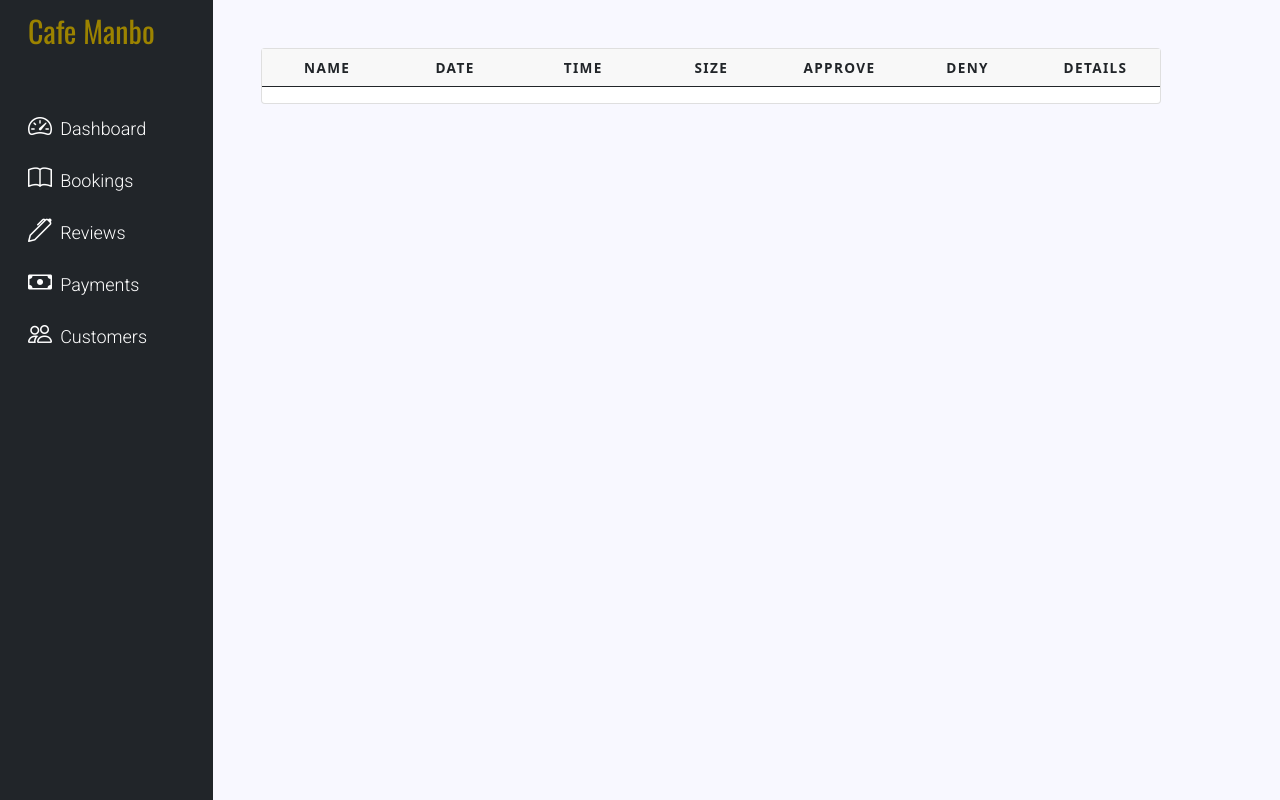
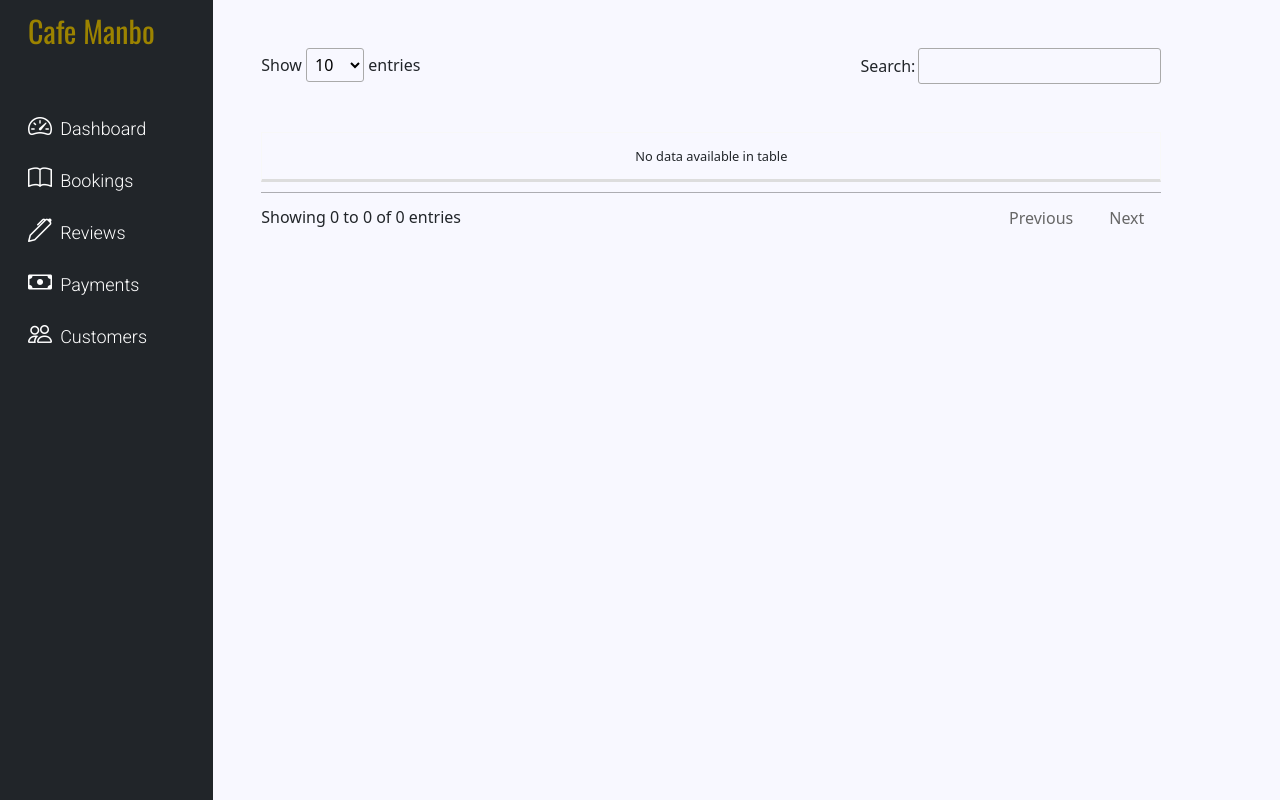
Before and after one commit to MikeR94/CI-Project-Portfolio-4, a Django app: page /staff/pending-bookings in a window 1280 px wide. Run offline with Django 3.2, Linux system fonts and the light colour scheme; the visitor is signed in with stand-in values (Sample User, id 1); data that the repository does not hold is empty; some libraries are stand-ins or nearby versions.

Commit message:
Enable data tables on staff_pending_bookings.html

```diff
--- a/Staff/templates/staff_pending_bookings.html
+++ b/Staff/templates/staff_pending_bookings.html
@@ -1,8 +1,9 @@
 {% extends "base.html" %} {% block content %} {% include "staff_navbar.html" %}
 
+<link rel="stylesheet" type="text/css" href="https://cdn.datatables.net/1.10.25/css/jquery.dataTables.css">
+<script type="text/javascript" charset="utf8" src="https://cdn.datatables.net/1.10.25/js/jquery.dataTables.js"></script>
 
 <div class="col-9 ps-5 mt-5">
-  <div class="card">
   <table class="table table_id pt-5 text-center">
     <thead>
       <tr>
@@ -42,7 +43,13 @@
     </tbody>
   </table>
 </div>
-</div>
 
+<script>
+  $(document).ready(function () {
+    $(".table_id").DataTable( {
+      responsive: true
+    });
+  });
+</script>
 
 {% endblock %}
--- a/static/css/style.css
+++ b/static/css/style.css
@@ -263,7 +263,7 @@
   text-transform: uppercase;
 }
 
-@media screen and (max-width: 1150px) {
+@media screen and (max-width: 2050px) {
   table {
     border: 0;
   }
```
Lines whose indentation alone changed are shown as unchanged.
